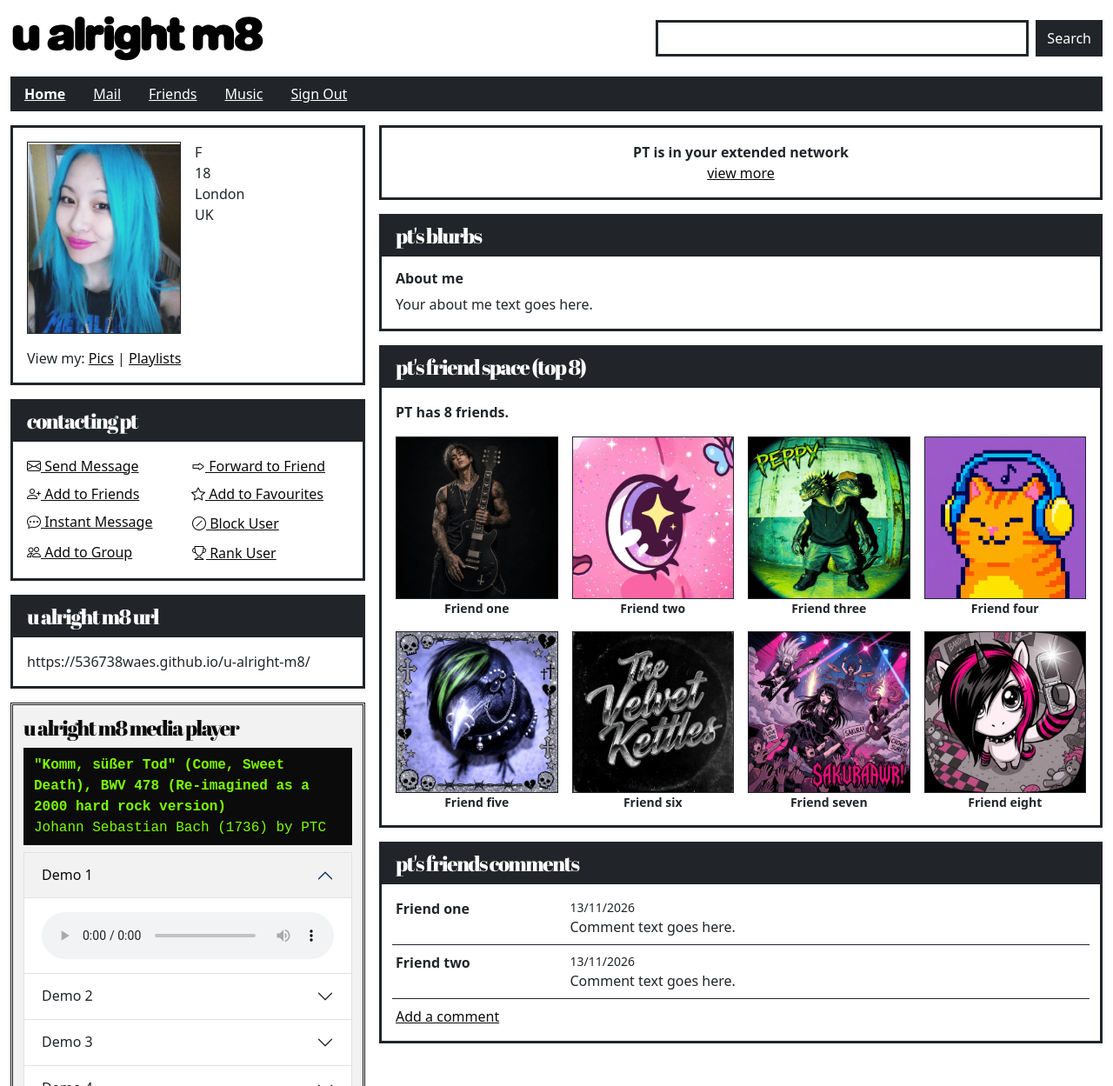
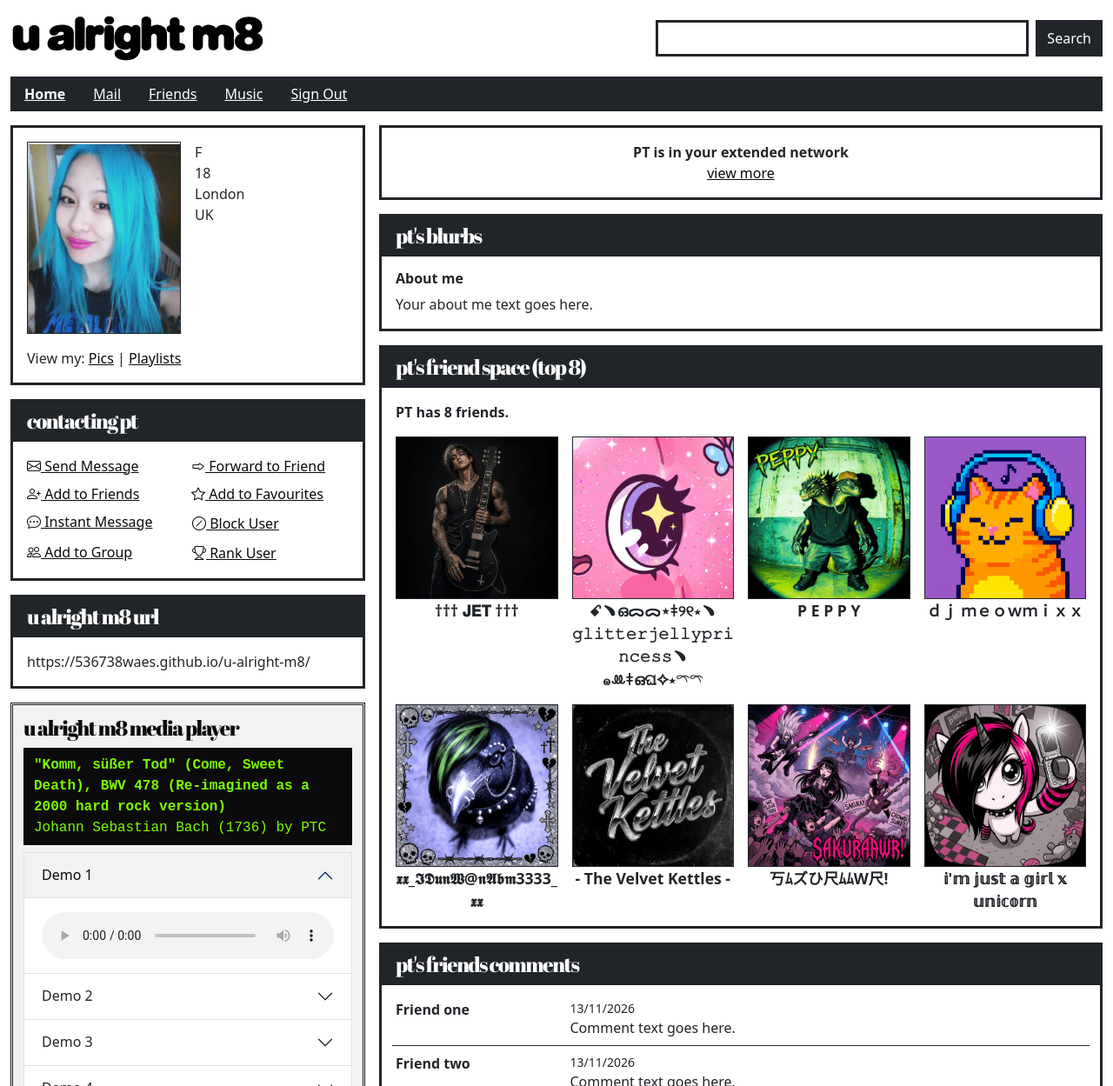
Before and after one commit to 536738WAES/u-alright-m8, a plain HTML site: page index.html in a window 1280 px wide. Shown: the top 1249 px of the page at 87% size. Drawn offline with nearby package versions, Linux system fonts and the light colour scheme.

Commit message:
Friend space: bigger names under the pictures

```diff
--- a/assets/css/styles.css
+++ b/assets/css/styles.css
@@ -98,3 +98,7 @@ figure {
     aspect-ratio: 1 / 1;
     object-fit: cover;
 }
+/* Friend space: bigger names under the pictures */
+#friends li p {
+    font-size: 1.1rem;
+}
--- a/index.html
+++ b/index.html
@@ -218,51 +218,51 @@
                             <ul class="row row-cols-2 row-cols-sm-4 g-3 list-unstyled mb-0">
                                     <li class="col text-center">
                                         <img src="assets/images/friend-1.jpg" class="img-fluid w-100 border border-dark"
-                                            width="200" height="200" alt="Profile picture of Friend one"
+                                            width="200" height="200" alt="official profile picture of JET"
                                             loading="lazy">
-                                        <p class="small fw-bold mb-0">Friend one</p>
+                                        <p class="small fw-bold mb-0">††† 𝐉𝐄𝐓 †††</p>
                                     </li>
                                     <li class="col text-center">
                                         <img src="assets/images/friend-2.jpg" class="img-fluid w-100 border border-dark"
-                                            width="200" height="200" alt="Profile picture of Friend two"
+                                            width="200" height="200" alt="glitter jelly princess profile picture"
                                             loading="lazy">
-                                        <p class="small fw-bold mb-0">Friend two</p>
+                                        <p class="small fw-bold mb-0">ꗃ﹅ഒᯅᯅ⋆ǂ୨୧⋆﹅𝚐𝚕𝚒𝚝𝚝𝚎𝚛𝚓𝚎𝚕𝚕𝚢𝚙𝚛𝚒𝚗𝚌𝚎𝚜𝚜﹅๑ꔛǂഒଘ✧⋆𓍼𓍼</p>
                                     </li>
                                     <li class="col text-center">
                                         <img src="assets/images/friend-3.jpg" class="img-fluid w-100 border border-dark"
-                                            width="200" height="200" alt="Profile picture of Friend three"
+                                            width="200" height="200" alt="twin headed dragon nu-metal rap artist profile picture"
                                             loading="lazy">
-                                        <p class="small fw-bold mb-0">Friend three</p>
+                                        <p class="small fw-bold mb-0">P E P P Y</p>
                                     </li>
                                     <li class="col text-center">
                                         <img src="assets/images/friend-4.jpg" class="img-fluid w-100 border border-dark"
-                                            width="200" height="200" alt="Profile picture of Friend four"
+                                            width="200" height="200" alt="DJ meowmixx profile picture"
                                             loading="lazy">
-                                        <p class="small fw-bold mb-0">Friend four</p>
+                                        <p class="small fw-bold mb-0">ｄｊ ｍｅｏｗｍｉｘｘ</p>
                                     </li>
                                     <li class="col text-center">
                                         <img src="assets/images/friend-5.jpg" class="img-fluid w-100 border border-dark"
-                                            width="200" height="200" alt="Profile picture of Friend five"
+                                            width="200" height="200" alt="super scene emo crow"
                                             loading="lazy">
-                                        <p class="small fw-bold mb-0">Friend five</p>
+                                        <p class="small fw-bold mb-0">𝖝𝖝_𝕴𝕯𝖚𝖓𝖂@𝖓𝕬𝖇𝖒3333_𝖝𝖝</p>
                                     </li>
                                     <li class="col text-center">
                                         <img src="assets/images/friend-6.jpg" class="img-fluid w-100 border border-dark"
-                                            width="200" height="200" alt="Profile picture of Friend six"
+                                            width="200" height="200" alt="The Velvet Kettles logo"
                                             loading="lazy">
-                                        <p class="small fw-bold mb-0">Friend six</p>
+                                        <p class="small fw-bold mb-0">- The Velvet Kettles -</p>
                                     </li>
                                     <li class="col text-center">
                                         <img src="assets/images/friend-7.jpg" class="img-fluid w-100 border border-dark"
-                                            width="200" height="200" alt="Profile picture of Friend seven"
+                                            width="200" height="200" alt="丂ﾑズひ尺ﾑﾑW尺!"
                                             loading="lazy">
-                                        <p class="small fw-bold mb-0">Friend seven</p>
+                                        <p class="small fw-bold mb-0">丂ﾑズひ尺ﾑﾑW尺!</p>
                                     </li>
                                     <li class="col text-center">
                                         <img src="assets/images/friend-8.jpg" class="img-fluid w-100 border border-dark"
-                                            width="200" height="200" alt="Profile picture of Friend eight"
+                                            width="200" height="200" alt="emo unicorn girl"
                                             loading="lazy">
-                                        <p class="small fw-bold mb-0">Friend eight</p>
+                                        <p class="small fw-bold mb-0">𝕚'𝕞 𝕛𝕦𝕤𝕥 𝕒 𝕘𝕚𝕣𝕝 𝕩 𝕦𝕟𝕚𝕔𝕠𝕣𝕟</p>
                                     </li>
                             </ul>
                         </div>
```
